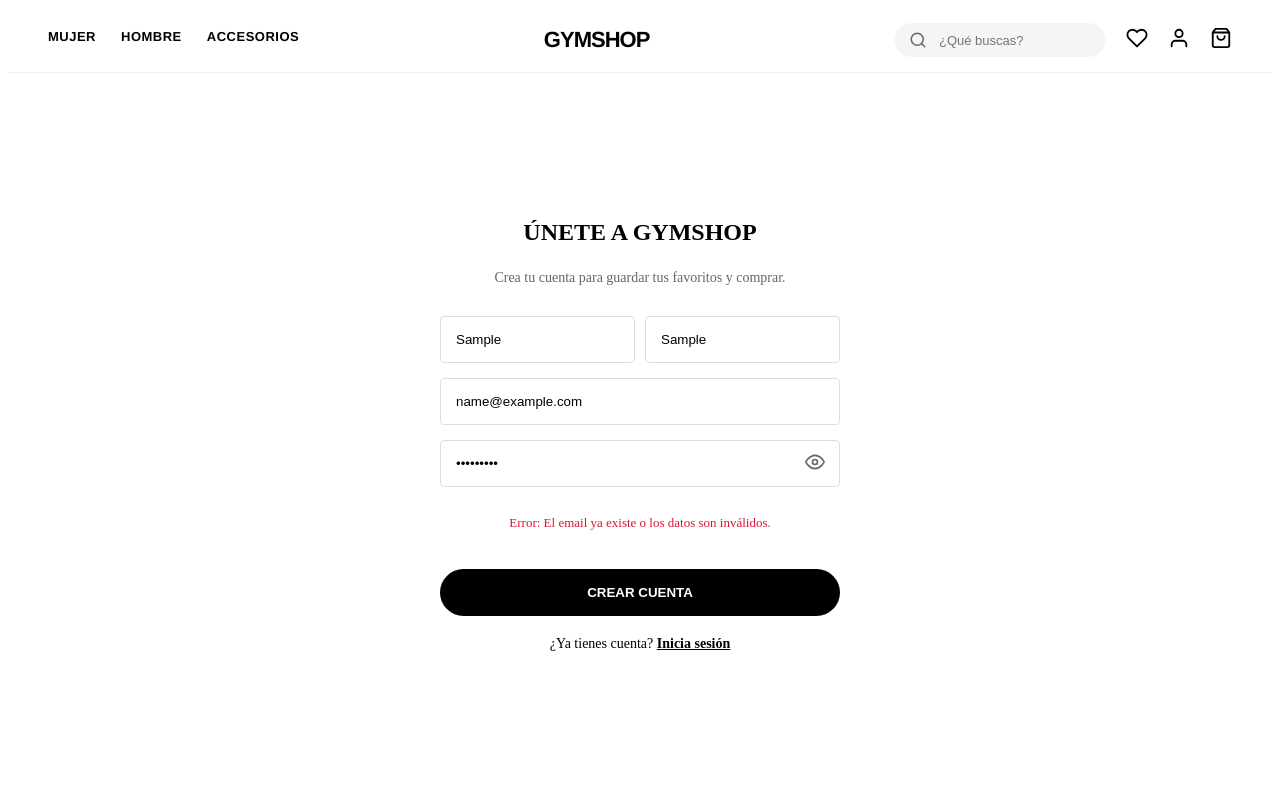
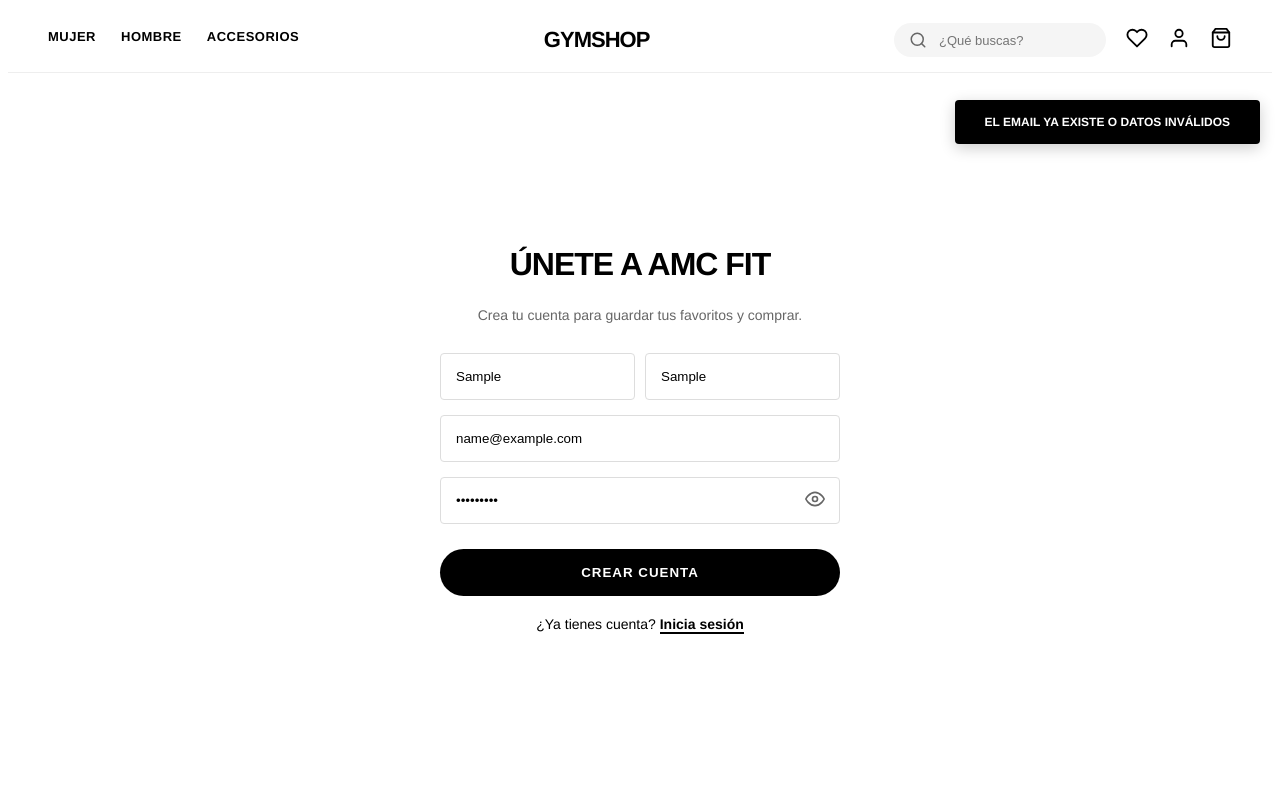
Before and after one commit to alexcloux99/gymshop, a React (Vite) app in the folder frontend/: page /register in a window 1280 px wide. Both pictures are taken after typing "Sample", "Sample", "name@example.com", "Sample123" into the empty fields and a click on the button "CREAR CUENTA". Shown: the top 800 px of the page. Built offline with nearby package versions, Linux system fonts and the light colour scheme; no server answers.

Commit message:
fix: registro validando bien la contraseña y que no saltase un alert al registrarse

```diff
--- a/frontend/src/pages/Register.jsx
+++ b/frontend/src/pages/Register.jsx
@@ -7,33 +7,71 @@ export default function Register() {
   const [formData, setFormData] = useState({ first_name: "", last_name: "", email: "", password: "" });
   const [showPassword, setShowPassword] = useState(false);
   const navigate = useNavigate();
-  const [error, setError] = useState("");
+
+  const [toast, setToast] = useState({ show: false, msg: "" });
+
+  const showNotification = (msg) => {
+    setToast({ show: true, msg });
+    setTimeout(() => setToast({ show: false, msg: "" }), 3000);
+  };
 
   async function handleSubmit(e) {
     e.preventDefault();
-    setError("");
     try {
-      // Usamos la URL que configuramos en el backend
-      await apiPost("/api/orders/register/", formData);
-      alert("¡Cuenta creada! Ahora inicia sesión.");
-      navigate("/login");
+
+      await apiPost("/api/auth/register/", formData);
+
+      showNotification("¡CUENTA CREADA CON ÉXITO!");
+
+      setTimeout(() => {
+        navigate("/login");
+      }, 2000);
+
     } catch (err) {
-      setError("Error: El email ya existe o los datos son inválidos.");
+      showNotification("EL EMAIL YA EXISTE O DATOS INVÁLIDOS");
     }
   }
 
   return (
-    <div style={{ display: "flex", flexDirection: "column", alignItems: "center", justifyContent: "center", minHeight: "80vh", padding: "40px 0" }}>
-      <h2 style={{ fontWeight: "900", marginBottom: "10px" }}>ÚNETE A GYMSHOP</h2>
+    <div style={{ display: "flex", flexDirection: "column", alignItems: "center", justifyContent: "center", minHeight: "80vh", padding: "40px 0", position: "relative", fontFamily: "Helvetica, Arial, sans-serif" }}>
+
+      {toast.show && (
+        <div style={{
+          position: "fixed", top: "100px", right: "20px",
+          backgroundColor: "#000", color: "#fff", padding: "15px 30px",
+          borderRadius: "4px", fontWeight: "900", zIndex: 9999, fontSize: "12px",
+          boxShadow: "0 4px 15px rgba(0,0,0,0.2)", animation: "slideIn 0.3s ease-out"
+        }}>
+          {toast.msg}
+        </div>
+      )}
+
+      <h2 style={{ fontWeight: "900", marginBottom: "10px", fontSize: "32px", letterSpacing: "-1px" }}>ÚNETE A AMC FIT</h2>
       <p style={{ color: "#666", marginBottom: "30px", fontSize: "14px" }}>Crea tu cuenta para guardar tus favoritos y comprar.</p>
 
       <form onSubmit={handleSubmit} style={{ width: "100%", maxWidth: "400px", display: "flex", flexDirection: "column", gap: "15px", padding: "0 20px" }}>
         <div style={{ display: "flex", gap: "10px" }}>
-            <input placeholder="Nombre" onChange={(e) => setFormData({...formData, first_name: e.target.value})} required style={{ padding: "15px", border: "1px solid #ddd", borderRadius: "4px", width: "50%" }} />
-            <input placeholder="Apellidos" onChange={(e) => setFormData({...formData, last_name: e.target.value})} required style={{ padding: "15px", border: "1px solid #ddd", borderRadius: "4px", width: "50%" }} />
+            <input
+              placeholder="Nombre"
+              onChange={(e) => setFormData({...formData, first_name: e.target.value})}
+              required
+              style={{ padding: "15px", border: "1px solid #ddd", borderRadius: "4px", width: "50%", outline: "none" }}
+            />
+            <input
+              placeholder="Apellidos"
+              onChange={(e) => setFormData({...formData, last_name: e.target.value})}
+              required
+              style={{ padding: "15px", border: "1px solid #ddd", borderRadius: "4px", width: "50%", outline: "none" }}
+            />
         </div>
 
-        <input type="email" placeholder="Email*" onChange={(e) => setFormData({...formData, email: e.target.value})} required style={{ padding: "15px", border: "1px solid #ddd", borderRadius: "4px" }} />
+        <input
+          type="email"
+          placeholder="Email*"
+          onChange={(e) => setFormData({...formData, email: e.target.value})}
+          required
+          style={{ padding: "15px", border: "1px solid #ddd", borderRadius: "4px", outline: "none" }}
+        />
 
         <div style={{ position: "relative" }}>
             <input
@@ -41,21 +79,26 @@ export default function Register() {
                 placeholder="Contraseña*"
                 onChange={(e) => setFormData({...formData, password: e.target.value})}
                 required
-                style={{ padding: "15px", border: "1px solid #ddd", borderRadius: "4px", width: "100%", boxSizing: "border-box" }}
+                style={{ padding: "15px", border: "1px solid #ddd", borderRadius: "4px", width: "100%", boxSizing: "border-box", outline: "none" }}
             />
             <div onClick={() => setShowPassword(!showPassword)} style={{ position: "absolute", right: "15px", top: "50%", transform: "translateY(-50%)", cursor: "pointer", color: "#666" }}>
                 {showPassword ? <FiEyeOff size={20} /> : <FiEye size={20} />}
             </div>
         </div>
 
-        {error && <p style={{ color: "crimson", textAlign: "center", fontSize: "13px" }}>{error}</p>}
-
-        <button type="submit" style={{ backgroundColor: "#000", color: "#fff", padding: "16px", border: "none", borderRadius: "30px", fontWeight: "900", textTransform: "uppercase", cursor: "pointer", marginTop: "10px" }}>
+        <button type="submit" style={{ backgroundColor: "#000", color: "#fff", padding: "16px", border: "none", borderRadius: "30px", fontWeight: "900", textTransform: "uppercase", cursor: "pointer", marginTop: "10px", letterSpacing: "1px" }}>
           Crear cuenta
         </button>
       </form>
 
-      <p style={{ marginTop: "20px", fontSize: "14px" }}>¿Ya tienes cuenta? <Link to="/login" style={{ color: "#000", fontWeight: "700" }}>Inicia sesión</Link></p>
+      <p style={{ marginTop: "20px", fontSize: "14px" }}>¿Ya tienes cuenta? <Link to="/login" style={{ color: "#000", fontWeight: "700", textDecoration: "none", borderBottom: "2px solid #000" }}>Inicia sesión</Link></p>
+
+      <style>{`
+        @keyframes slideIn {
+          from { transform: translateX(100%); opacity: 0; }
+          to { transform: translateX(0); opacity: 1; }
+        }
+      `}</style>
     </div>
   );
 }
```
Also changed, not shown: 1 other file (tests, documents, lock files or other folders).
